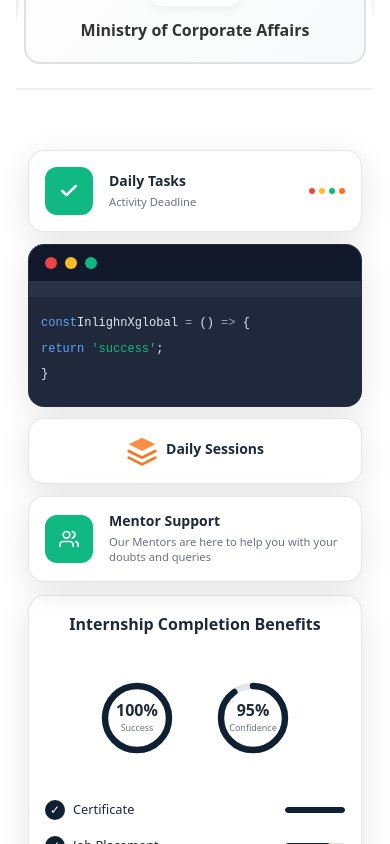
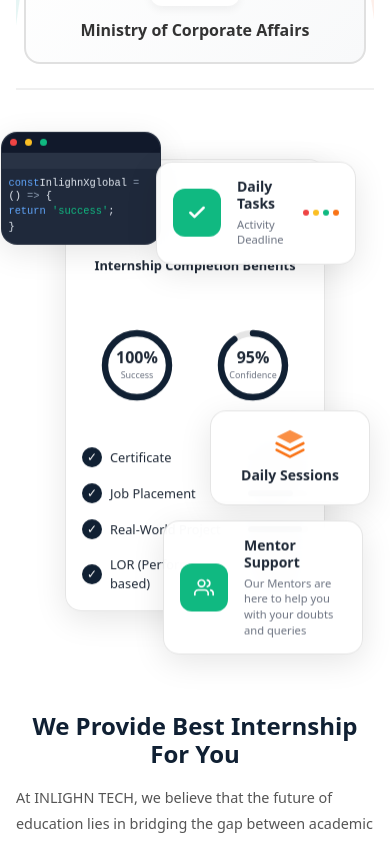
Before and after one commit to Jaiakashv/inlighnxglobal-test, a React (Vite) app: page / in a window 390 px wide. Shown: the part 1700-2544 px from the top of the page. Built offline with nearby package versions, Linux system fonts and the light colour scheme; no server answers.

Commit message:
updated mobile view

```diff
--- a/src/pages/Home.jsx
+++ b/src/pages/Home.jsx
@@ -875,8 +875,8 @@
             />
           </div>
           <div style={{ position: 'relative', zIndex: 4 }}>
-            <h1 className="testimonials-title">What Our Interns Say</h1>
-            <div className="testimonials-marquee-container">
+          <h1 className="testimonials-title">What Our Interns Say</h1>
+          <div className="testimonials-marquee-container">
             <div className="testimonials-marquee">
               {/* First set of testimonials */}
               <div className="testimonial-card">
@@ -999,9 +999,9 @@
                   </p>
                   <p className="testimonial-text">The mentorship program is outstanding! My mentor guided me through every step and helped me build a strong portfolio. Thank you!</p>
                 </div>
+                </div>
               </div>
             </div>
-          </div>
           </div>
         </div>
 
--- a/src/pages/Page.css
+++ b/src/pages/Page.css
@@ -713,10 +713,10 @@
 
 /* Dashboard Styles */
 .dashboard-title {
-  font-size: 1.25rem;
+  font-size: 1.1rem;
   font-weight: 700;
   color: #1f2937;
-  margin: 0 0 1.5rem 0;
+  margin: 0.75rem 0 1.5rem 0;
   text-align: center;
 }
 
@@ -912,56 +912,99 @@
 
   .floating-cards-container {
     min-height: 600px;
-    padding: 1rem;
-    display: flex;
+    padding: 1.5rem;
+    position: relative;
+    display: block;
+    overflow: visible;
+  }
+
+  .floating-card {
+    position: absolute !important;
+    width: auto !important;
+    margin-bottom: 0 !important;
+    animation: float 3s ease-in-out infinite;
+  }
+
+  .floating-card-dashboard {
+    top: 45% !important;
+    left: 50% !important;
+    transform: translate(-50%, -50%) !important;
+    width: 300px !important;
+    max-width: 300px;
+    z-index: 5;
+    animation: float-dashboard-mobile 3s ease-in-out infinite;
+    animation-delay: 0.5s;
+  }
+
+  .floating-card-top {
+    top: 8% !important;
+    right: 6% !important;
+    left: auto !important;
+    width: 240px !important;
+    max-width: 240px;
+    z-index: 7;
+    animation: float 3s ease-in-out infinite;
+    animation-delay: 0s;
+  }
+
+  .floating-card-code {
+    top: 5% !important;
+    left: -20px !important;
+    width: 200px !important;
+    max-width: 200px;
+    z-index: 6;
+    animation: float 3s ease-in-out infinite;
+    animation-delay: 1s;
+  }
+
+  .code-window-content {
+    padding: 0.75rem 0.5rem !important;
+    font-size: 0.7rem !important;
+    line-height: 1.4 !important;
+  }
+
+  .code-window-header {
+    padding: 0.5rem 0.75rem !important;
+  }
+
+  .code-line {
+    margin-bottom: 0.15rem !important;
+  }
+
+  .dot {
+    width: 8px !important;
+    height: 8px !important;
+  }
+
+  .floating-card-streak {
+    top: 55% !important;
+    right: 5% !important;
+    width: 180px !important;
+    max-width: 180px;
     flex-direction: column;
-    align-items: center;
-    justify-content: flex-start;
-    position: relative;
-  }
-
-  .floating-card {
-    position: relative !important;
-    width: 100% !important;
-    max-width: 320px;
-    margin-bottom: 1rem;
-    left: auto !important;
-    right: auto !important;
-    top: auto !important;
-    bottom: auto !important;
-    transform: none !important;
-    animation: none;
-  }
-
-  .floating-card-top {
-    order: 1;
-  }
-
-  .floating-card-code {
-    order: 2;
-    width: 100% !important;
-    max-width: 320px;
-  }
-
-  .floating-card-streak {
-    order: 3;
-    width: 100% !important;
-    max-width: 280px;
-    flex-direction: row;
     justify-content: center;
+    z-index: 8;
+    animation: float 3s ease-in-out infinite;
+    animation-delay: 1.5s;
   }
 
   .floating-card-mentor {
-    order: 4;
-    width: 100% !important;
-    max-width: 320px;
-  }
-
-  .floating-card-dashboard {
-    order: 5;
-    width: 100% !important;
-    max-width: 320px;
-    position: relative !important;
+    bottom: 8% !important;
+    right: 5% !important;
+    width: 240px !important;
+    max-width: 240px;
+    z-index: 9;
+    animation: float 3s ease-in-out infinite;
+    animation-delay: 2s;
+  }
+
+  @keyframes float-dashboard-mobile {
+    0%, 100% {
+      transform: translate(-50%, -50%) translateY(0px);
+    }
+    50% {
+      transform: translate(-50%, -50%) translateY(-12px);
+    }
   }
 
   .progress-circles {
@@ -1008,13 +1051,79 @@
 
   .floating-cards-container {
     min-height: 550px;
-    padding: 0.75rem;
+    padding: 1rem;
+    position: relative;
+    display: block;
+    overflow: visible;
   }
 
   .floating-card {
-    max-width: 100%;
+    position: absolute !important;
+    max-width: 220px;
     padding: 1rem !important;
-    margin-bottom: 0.75rem;
+    margin-bottom: 0 !important;
+    width: auto !important;
+  }
+
+  .floating-card-dashboard {
+    top: 45% !important;
+    left: 50% !important;
+    transform: translate(-50%, -50%) !important;
+    width: 260px !important;
+    max-width: 260px;
+    z-index: 5;
+  }
+
+  .floating-card-top {
+    top: 5% !important;
+    right: 5% !important;
+    left: auto !important;
+    width: 200px !important;
+    max-width: 200px;
+    z-index: 7;
+  }
+
+  .floating-card-code {
+    top: -1% !important;
+    left: -15px !important;
+    width: 160px !important;
+    max-width: 160px;
+    z-index: 6;
+  }
+
+  .code-window-content {
+    padding: 0.5rem 0.4rem !important;
+    font-size: 0.65rem !important;
+    line-height: 1.3 !important;
+  }
+
+  .code-window-header {
+    padding: 0.4rem 0.5rem !important;
+  }
+
+  .code-line {
+    margin-bottom: 0.1rem !important;
+  }
+
+  .dot {
+    width: 7px !important;
+    height: 7px !important;
+  }
+
+  .floating-card-streak {
+    top: 50% !important;
+    right: 1% !important;
+    width: 160px !important;
+    max-width: 160px;
+    z-index: 8;
+  }
+
+  .floating-card-mentor {
+    bottom: 5% !important;
+    right: 3% !important;
+    width: 200px !important;
+    max-width: 200px;
+    z-index: 9;
   }
 
   .floating-card-top {
@@ -1039,8 +1148,8 @@
   }
 
   .dashboard-title {
-    font-size: 1rem;
-    margin-bottom: 1rem;
+    font-size: 0.8rem;
+    margin-top: 80px;
   }
 
   .progress-circles {
```
